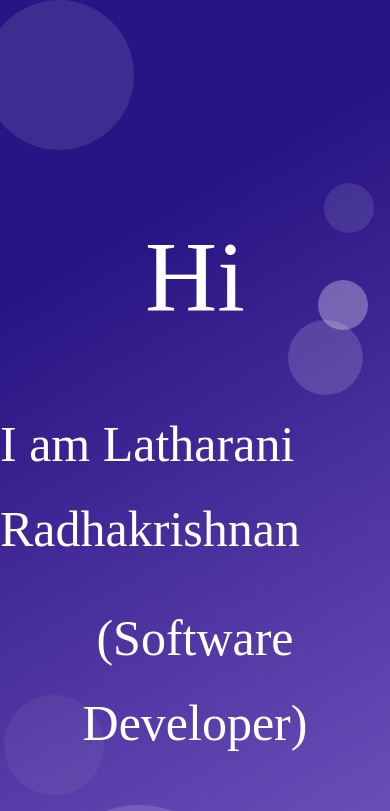
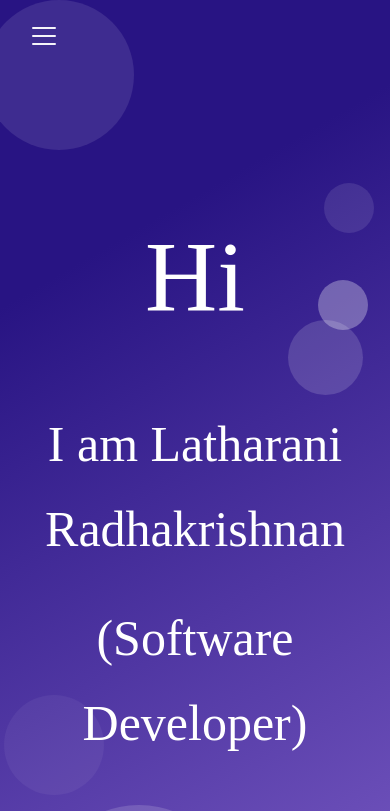
Before and after one commit to lathabda23/latharani, an Angular app: page /#/home in a window 390 px wide. Shown: the top 811 px of the page. Built offline with nearby package versions, Linux system fonts and the light colour scheme.

Commit message:
Initial mobile Commit

```diff
--- a/src/app/experience/experience.component.html
+++ b/src/app/experience/experience.component.html
@@ -122,7 +122,7 @@
                   <i class="ni ni-laptop mr-2"></i> Project
                 </ng-template>
                   <ng-template ngbTabContent>
-                    <p style="font-size: 20px;font-family: Apple Chancery, cursive;" >Project1 : Catalent Drugs Medicine</p>
+                    <p style="font-size: 20px;font-family: Apple Chancery, cursive;" >Catalent Drugs Medicine</p>
                     <p style="font-size: 20px;font-family: Apple Chancery, cursive;" >Team Size : 5</p>
 
 
--- a/src/app/home/home.component.html
+++ b/src/app/home/home.component.html
@@ -26,7 +26,7 @@
 
             </div>
             <div>
-              <p class="lead text-white" style="font-size: 50px;font-family: Apple Chancery, cursive;">I am Latharani Radhakrishnan</p>
+              <p class="lead text-white text-center" style="font-size: 50px;font-family: Apple Chancery, cursive;">I am Latharani Radhakrishnan</p>
               <p class="lead text-white text-center" style="font-size: 50px;font-family: Apple Chancery, cursive;" >(Software Developer)</p>
             </div>
             <div>
--- a/src/app/shared/navbar/navbar.component.html
+++ b/src/app/shared/navbar/navbar.component.html
@@ -1,6 +1,9 @@
 <nav id="navbar-main" class="navbar navbar-main navbar-expand-lg navbar-transparent navbar-light headroom headroom--top headroom--pinned">
   <div class="container">
-
+    <button class="navbar-toggler" type="button" (click)="isCollapsed = !isCollapsed"
+    [attr.aria-expanded]="!isCollapsed" aria-controls="navbar_global">
+<span class="navbar-toggler-icon"></span>
+</button>
     <div class="navbar-collapse collapse" id="navbar_global" [ngbCollapse]="isCollapsed">
 
       <ul class="navbar-nav navbar-nav-hover align-items-lg-center">
--- a/src/assets/scss/argon.scss
+++ b/src/assets/scss/argon.scss
@@ -1,7 +1,7 @@
 /*!
 
 =========================================================
-* Argon Design System Angular - v1.2.0
+
 =========================================================
 
 * Product Page: https://www.creative-tim.com/product/MyPortfolio
--- a/src/index.html
+++ b/src/index.html
@@ -1,7 +1,7 @@
 <!--
 
 =========================================================
-* Argon Design System Angular - v1.2.0
+
 =========================================================
 
 * Product Page: https://www.creative-tim.com/product/MyPortfolio
--- a/src/main.ts
+++ b/src/main.ts
@@ -1,7 +1,7 @@
 /*!
 
 =========================================================
-* Argon Design System Angular - v1.2.0
+
 =========================================================
 
 * Product Page: https://www.creative-tim.com/product/MyPortfolio
```
